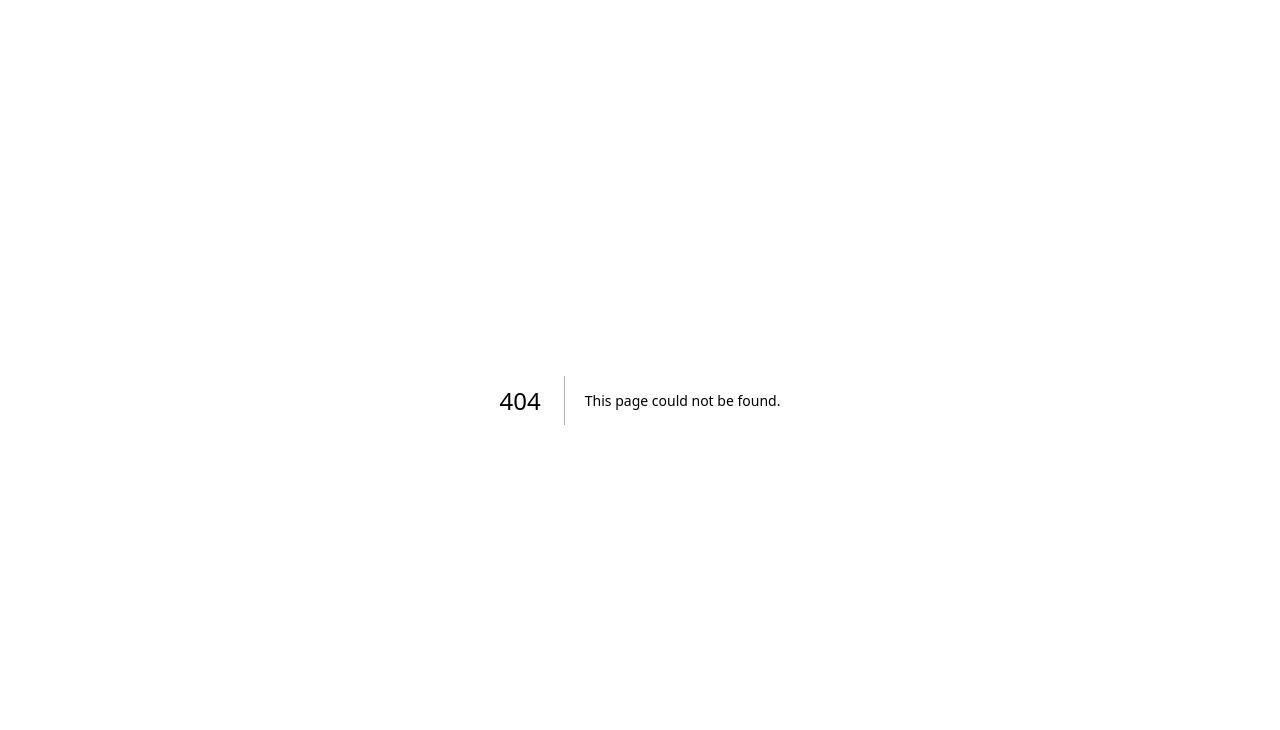
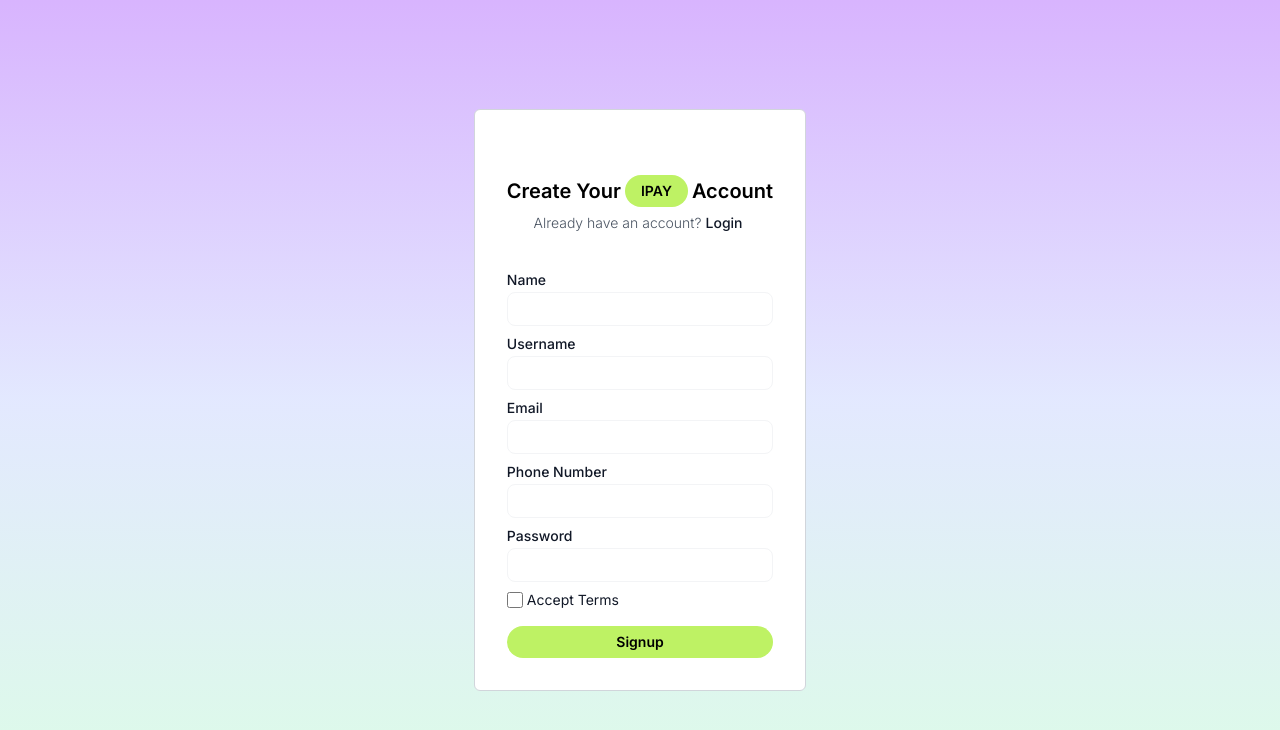
Before and after one commit to 10xdevian/IPAY, a Next.js app in the folder apps/user-app/: page /signup in a window 1280 px wide. Before the commit this address had no page. Shown: the top 730 px of the page. Built offline with nearby package versions, Linux system fonts and the light colour scheme.

Commit message:
refactor:(updated signup and signin page)

```diff
--- a/apps/user-app/app/auth/layout.tsx
+++ b/apps/user-app/app/(auth)/layout.tsx
@@ -5,7 +5,7 @@ import PageTransition from "../../components/transitions/PageTransition";
 export default function AuthLayout({ children }: { children: ReactNode }) {
   return (
 
-      <div className="min-h-screen flex items-center justify-center bg-gradient-to-b from-purple-800 via-purple-500/50 to-white">
+      <div className="min-h-screen flex items-center justify-center bg-gradient-to-b from-purple-300 via-indigo-200/50 to-green-100">
         {children}
       </div>
 
--- /dev/null
+++ b/apps/user-app/app/(auth)/signin/page.tsx
@@ -0,0 +1,60 @@
+import { Metadata } from "next";
+import InteractiveButton from "../../../components/ui/InteractiveButton";
+import ClientFormWrapper from "../../../components/auth/ClientFormWrapper";
+import { Card } from "@repo/ui";
+
+export const metadata: Metadata = {
+  title: "Sign In - Ipay",
+  description: "Login to access your account",
+};
+
+export default function SignInPage() {
+  const fields = [
+    {
+      name: "email",
+      type: "email",
+      label: "Email",
+      required: true,
+      placeholder: "vik6025@gmail.com",
+    },
+
+    {
+      name: "password",
+      type: "password",
+      label: "Password",
+      required: true,
+      placeholder: "*******",
+    },
+  ];
+
+  return (
+    <Card className="w-[25rem] p-5">
+      <div className="flex flex-col justify-center items-center ">
+        <div className="flex flex-col justify-center items-center w-[22rem] text-center gap-2 mb-3">
+          <h1 className="text-xl font-bold">Welcome Back.</h1>
+
+          <div className="flex justify-center items-center gap-0.5">
+            <p className="text-gray-600 text-sm font-light">New to</p>
+            <InteractiveButton
+              variant="primary"
+              className="w-[4rem] font-bold "
+              href="/"
+            >
+              IPAY?
+            </InteractiveButton>
+            <InteractiveButton
+              variant="link"
+              asButton={false}
+              href="/signup"
+              className="text-gray-900  font-light"
+            >
+              Signup
+            </InteractiveButton>
+          </div>
+        </div>
+
+        <ClientFormWrapper submitText="SignIn" fields={fields} mode="signin" />
+      </div>
+    </Card>
+  );
+}
--- /dev/null
+++ b/apps/user-app/app/(auth)/signup/page.tsx
@@ -0,0 +1,65 @@
+import { Metadata } from "next";
+import InteractiveButton from "../../../components/ui/InteractiveButton";
+import ClientFormWrapper from "../../../components/auth/ClientFormWrapper";
+import { Button, Card } from "@repo/ui";
+export const metadata: Metadata = {
+  title: "Sign Up - MyApp",
+  description: "Login to access your account",
+};
+
+export default function SignUpPage() {
+  const fields = [
+    { name: "name", type: "text", label: "Name", required: true },
+    { name: "username", type: "text", label: "Username", required: true },
+    { name: "email", type: "email", label: "Email", required: true },
+    { name: "number", type: "tel", label: "Phone Number", required: true },
+    { name: "password", type: "password", label: "Password", required: true },
+
+    {
+      name: "acceptTerms",
+      type: "checkbox",
+      label: "Accept Terms",
+      required: true,
+    },
+  ];
+
+  return (
+    <Card className="p-[2rem]">
+      <div className="flex flex-col justify-center items-center ">
+        <div className="flex flex-col justify-center items-center w-full w-[25rem] h-[8rem] text-center gap-0.5 ">
+          <div className="flex justify-center gap-1 items-center  ">
+            <p className="text-black text-xl font-semibold capitalize">
+              Create your
+            </p>
+            <InteractiveButton
+              variant="primary"
+              className="w-[5rem] font-bold "
+              href="/"
+            >
+              IPAY
+            </InteractiveButton>
+            <p className="text-black text-xl font-semibold capitalize">
+              account
+            </p>
+          </div>
+
+          <div className="flex justify-center items-center">
+            <p className="text-gray-600 text-sm font-light">
+              Already have an account?
+            </p>
+            <InteractiveButton
+              variant="link"
+              asButton={false}
+              href="/signin"
+              className="text-gray-900  font-light"
+            >
+              Login
+            </InteractiveButton>
+          </div>
+        </div>
+
+        <ClientFormWrapper mode="signup" submitText="Signup" fields={fields} />
+      </div>
+    </Card>
+  );
+}
--- a/apps/user-app/app/api/auth/signup/route.ts
+++ b/apps/user-app/app/api/auth/signup/route.ts
@@ -20,36 +20,45 @@ export async function POST(req: Request) {
       );
     }
 
-    const { email, password, username, number } = parsed.data;
+    const { email, password, username, name, number } = parsed.data;
 
     // ✅ Check email
     const emailExists = await prisma.user.findUnique({ where: { email } });
     if (emailExists) {
       return new Response(
-        JSON.stringify({ field: "email", message: "Email is already in use. Please login." }),
+        JSON.stringify({
+          field: "email",
+          message: "Email is already in use. Please login.",
+        }),
         { status: 400 }
       );
     }
 
     // ✅ Check username
-    const usernameExists = await prisma.user.findUnique({ where: { name: username } });
+    const usernameExists = await prisma.user.findUnique({
+      where: { username },
+    });
     if (usernameExists) {
       return new Response(
-        JSON.stringify({ field: "username", message: "Username is already taken." }),
+        JSON.stringify({
+          field: "username",
+          message: "Username is already taken.",
+        }),
         { status: 400 }
       );
     }
-
 
     // ✅ Check phone number
     const numberExists = await prisma.user.findUnique({ where: { number } });
     if (numberExists) {
       return new Response(
-        JSON.stringify({ field: "number", message: "Phone number is already registered. Please login." }),
+        JSON.stringify({
+          field: "number",
+          message: "Phone number is already registered. Please login.",
+        }),
         { status: 400 }
       );
     }
-
 
     // // Check if user exists
     // const existingUser = await prisma.user.findUnique({ where: { email } });
@@ -64,7 +73,7 @@ export async function POST(req: Request) {
 
     // Create user
     await prisma.user.create({
-      data: { email, name: username, password: hashedPassword, number },
+      data: { email, name, username, password: hashedPassword, number },
     });
 
     return new Response(
@@ -73,8 +82,11 @@ export async function POST(req: Request) {
     );
   } catch (err) {
     console.error("Signup Error:", err);
-    return new Response(JSON.stringify({ message: "Signup failed, please try again later" }), {
-      status: 500,
-    });
+    return new Response(
+      JSON.stringify({ message: "Signup failed, please try again later" }),
+      {
+        status: 500,
+      }
+    );
   }
 }
--- a/apps/user-app/app/auth/signin/page.tsx
+++ /dev/null
@@ -1,63 +0,0 @@
-import { Metadata } from "next";
-import InteractiveButton from "../../../components/ui/InteractiveButton";
-import ClientFormWrapper from "../../../components/auth/ClientFormWrapper";
-import { Card } from "@repo/ui";
-
-export const metadata: Metadata = {
-  title: "Sign In - Ipay",
-  description: "Login to access your account",
-};
-
-export default function SignInPage() {
-  const fields = [
-    {
-      name: "email",
-      type: "email",
-      label: "Email",
-      required: true,
-      placeholder: "vik6025@gmail.com",
-    },
-
-    {
-      name: "password",
-      type: "password",
-      label: "Password",
-      required: true,
-      placeholder: "*******",
-    },
-  ];
-
-
-
-  return (
-    <Card className="w-[20rem] p-5">
-      <div className="flex flex-col justify-center items-center ">
-        <div className="flex flex-col justify-center items-center w-[15rem] h-[8rem] text-center gap-1">
-          <InteractiveButton
-            asButton={false}
-            href="/"
-            className="bg-orange-500 rounded-xl"
-          >
-            🕷️
-          </InteractiveButton>
-
-          <p className="text-black">Transfer money to P2P</p>
-          <p className="text-gray-600 text-sm font-light">
-            Real-time insights and detailed reports
-          </p>
-        </div>
-
-        <ClientFormWrapper submitText="SignIn" fields={fields} mode="signin"/>
-
-        <InteractiveButton
-          variant="link"
-          asButton={false}
-          href="/auth/signup"
-          className="text-gray-900 pt-2 font-light"
-        >
-          Dont Have account
-        </InteractiveButton>
-      </div>
-    </Card>
-  );
-}
--- a/apps/user-app/app/auth/signup/page.tsx
+++ /dev/null
@@ -1,55 +0,0 @@
-import { Metadata } from "next";
-import InteractiveButton from "../../../components/ui/InteractiveButton";
-import ClientFormWrapper from "../../../components/auth/ClientFormWrapper";
-import { Card } from "@repo/ui";
-export const metadata: Metadata = {
-  title: "Sign Up - MyApp",
-  description: "Login to access your account",
-};
-
-export default function SignUpPage() {
-  const fields = [
-    { name: "username", type: "text", label: "Username", required: true },
-    { name: "email", type: "email", label: "Email", required: true },
-    { name: "password", type: "password", label: "Password", required: true },
-    { name: "number", type: "text", label: "Phone Number", required: true },
-    {
-      name: "acceptTerms",
-      type: "checkbox",
-      label: "Accept Terms",
-      required: true,
-    },
-  ];
-
-  return (
-    <Card className="w-[25rem] p-5">
-      <div className="flex flex-col justify-center items-center ">
-        <div className="flex flex-col justify-center items-center w-[15rem] h-[8rem] text-center gap-1">
-          <InteractiveButton
-            asButton={false}
-            href="/"
-            className="bg-orange-500 rounded-xl"
-          >
-            🕷️
-          </InteractiveButton>
-
-          <p className="text-black">Transfer money to P2P</p>
-          <p className="text-gray-600 text-sm font-light">
-            Real-time insights and detailed reports
-          </p>
-        </div>
-
-        <ClientFormWrapper mode="signup" submitText="Signup" fields={fields} />
-
-        <InteractiveButton
-          variant="link"
-          asButton={false}
-          href="/auth/signin"
-          className="text-gray-900 pt-2 font-light"
-        >
-          Signin
-        </InteractiveButton>
-      </div>
-    </Card>
-  );
-}
--- a/apps/user-app/app/page.tsx
+++ b/apps/user-app/app/page.tsx
@@ -7,11 +7,20 @@ import NavbarWrapper from "../components/ui/NavbarWrapper";
 export default function Page(): JSX.Element {
   return (
     <>
-     <div className="w-screen h-screen pt-5 pb-5 pl-40 pr-40 ">
-       <NavbarWrapper />
+      <div className="w-screen h-screen pt-5 pb-5 pl-40 pr-40 ">
+        <NavbarWrapper />
+        <div className="flex justify-between items-center  mt-[5rem]">
+          <div className="flex flex-col gap-4 max-w-[20rem] ">
+            <h1 className="text-6xl font-bold">The Wallet </h1>
+            <p className="">A simple and secure wallet for all your Payments</p>
+            <InteractiveButton variant="primary" href="/signin">
+              Get started
+            </InteractiveButton>
+          </div>
 
-     </div>
-
+          <div className="bg-red-100 w-full max-w-[200px] ">Image</div>
+        </div>
+      </div>
     </>
   );
 }
--- a/apps/user-app/components/auth/ClientFormWrapper.tsx
+++ b/apps/user-app/components/auth/ClientFormWrapper.tsx
@@ -61,7 +61,7 @@ export default function ClientFormWrapper({
         // 🔥 show toast
         // toast.success("User created successfully!");
         toast.success(res.data.message || "Signup successful");
-        router.push("/auth/signin");
+        router.push("/signin");
       } else {
         const res = await signIn("credentials", {
           redirect: false,
--- a/apps/user-app/components/ui/NavbarWrapper.tsx
+++ b/apps/user-app/components/ui/NavbarWrapper.tsx
@@ -9,7 +9,7 @@ function NavbarWrapper() {
         leftItems={
           <>
             <InteractiveButton
-              href="/ipay"
+              href="/"
               variant="logo"
               asButton={false}
               className="text-black"
@@ -19,11 +19,7 @@ function NavbarWrapper() {
                 <h1 className="text-4xl">Ipay</h1>
               </div>
             </InteractiveButton>
-            <InteractiveButton
-
-              href="/personal"
-              variant="primary"
-            >
+            <InteractiveButton href="/" variant="primary">
               Personal
             </InteractiveButton>
             <InteractiveButton href="/business " variant="secondary">
@@ -33,12 +29,16 @@ function NavbarWrapper() {
         }
         rightItems={
           <>
-            <InteractiveButton variant="outline" href="/pricing">
+            <InteractiveButton variant="secondary" href="/pricing">
               Pricing
             </InteractiveButton>
-            <InteractiveButton href="/help">Help</InteractiveButton>
-            <InteractiveButton href="/login">Login</InteractiveButton>
-            <InteractiveButton href="/register" variant="secondary">
+            <InteractiveButton variant="secondary" href="/help">
+              Help
+            </InteractiveButton>
+            <InteractiveButton variant="secondary" href="/signin">
+              Login
+            </InteractiveButton>
+            <InteractiveButton href="/signup" variant="primary">
               Register
             </InteractiveButton>
           </>
```
